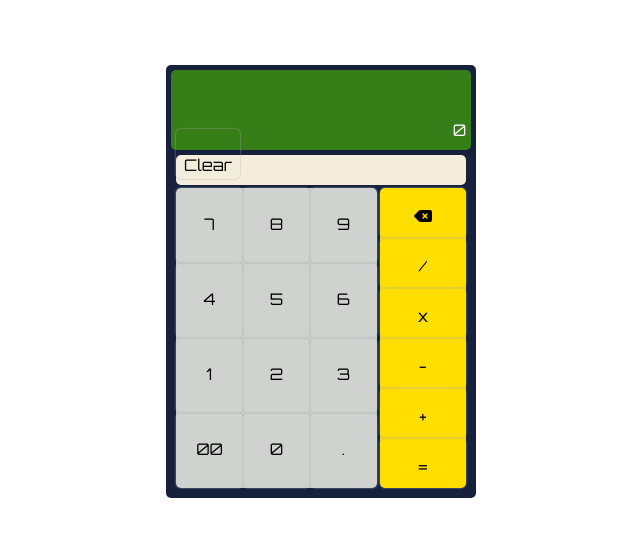
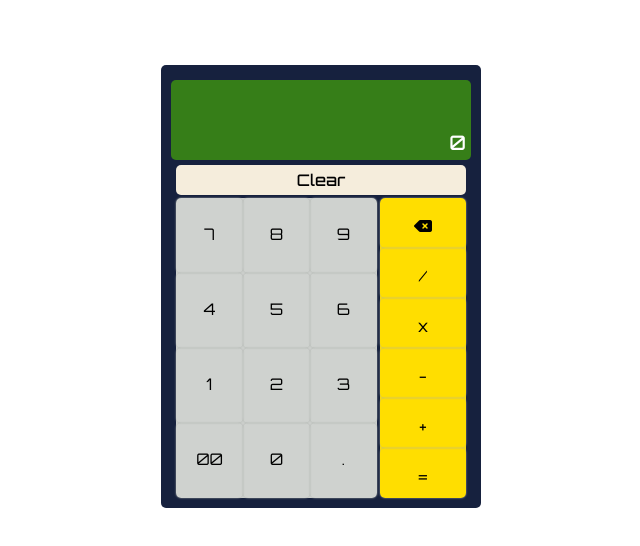
Before and after one commit to schmeb0704/html-css, a plain HTML site: page calculatorProject/calculator.html in a window 1280 px wide. Shown: the whole page, without its empty margins (319-959 px from the left). Drawn offline with Linux system fonts and the light colour scheme.

Commit message:
style clear button

```diff
--- a/calculatorProject/calculator.css
+++ b/calculatorProject/calculator.css
@@ -39,7 +39,11 @@ span:hover{
   /* height: 600px; */
   background-color: #16213E;
   border-radius: 5px;
-  padding: 5px;
+  padding: 5px 10px;
+
+  display: flex;
+  flex-direction: column;
+  justify-content: center
 }
 
 /* display part */
@@ -47,12 +51,11 @@ span:hover{
   background-color: #367E18;
   border-radius: 5px;
 
-  display: flex;
-  align-items: flex-end;
-  justify-content: flex-end;
+  height: 80px;
 
-  height: 80px;
-  width: 100%;
+
+  margin-top: 10px;
+  position: relative;
 }
 
 .display{
@@ -63,6 +66,15 @@ span:hover{
   padding-top: 20px;
   padding-bottom: 0;
   padding-right: 5px;
+
+  font-weight: 500;
+  font-size: 20px;
+
+  position: absolute;
+  bottom: 0;
+  right: 0;
+
+
 }
 
 /* button formats */
@@ -121,4 +133,26 @@ span:hover{
   height: 30px;
   width: 100%;
   border-radius: 5px;
+  display: flex;
+  justify-content: center;
+  align-items: center;
+  transition: background-color 0.15s;
 }
+
+.extras span{
+  padding: 0;
+  padding-top: 10px
+  height: 100%;
+  text-align: center;
+  font-weight: 500;
+  vertical-align: middle;
+  box-shadow: none;
+}
+
+.extras:hover{
+  background-color: #e4cea1;
+}
+
+.extras:hover span{
+  background-color: #e4cea1;
+}
```
